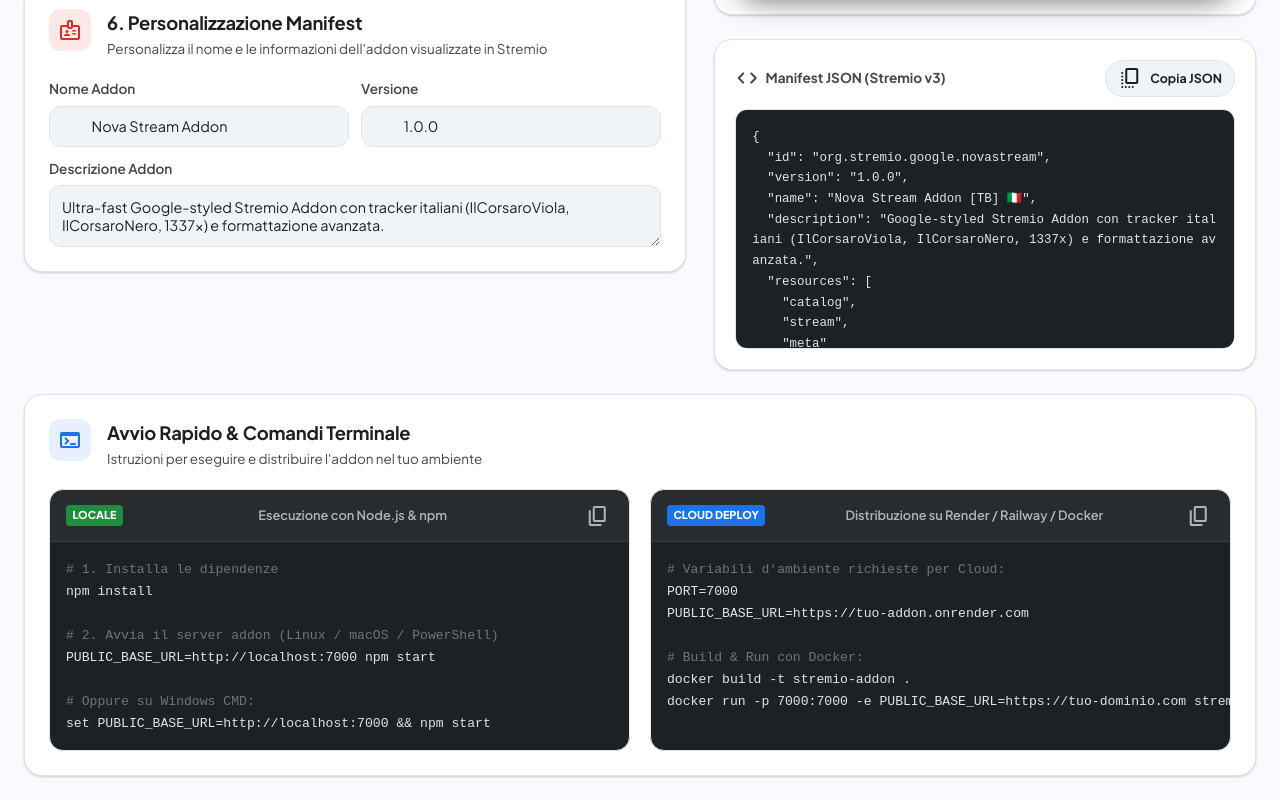
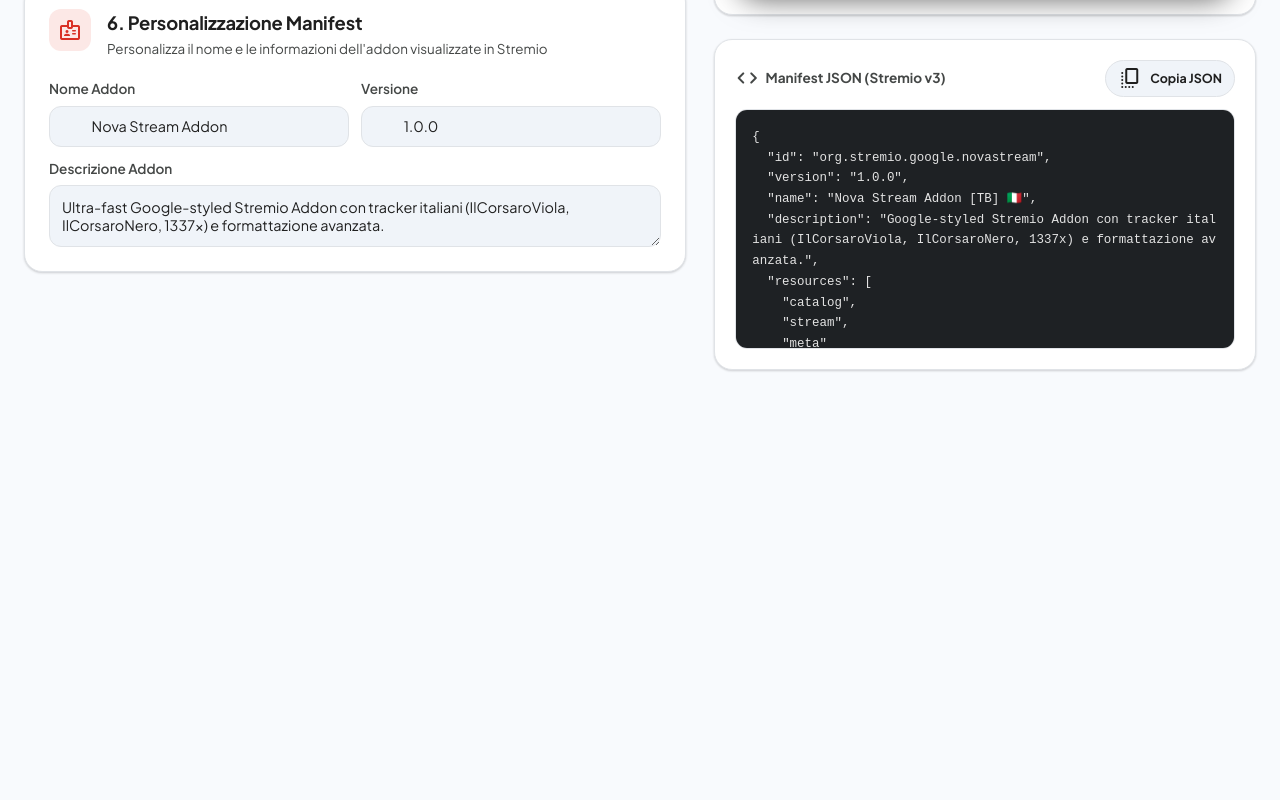
Before and after one commit to miciotto-web/nova-stream-addon, a website: page public/index.html in a window 1280 px wide. Shown: the part 2361-3161 px from the top of the page. After the commit the page ends 2755 px from the top, so only its background shows below. Drawn offline with nearby package versions, Linux system fonts and the light colour scheme; no server answers.

Commit message:
Rimossa sezione Avvio Rapido e comandi terminale

```diff
--- a/public/index.html
+++ b/public/index.html
@@ -554,60 +554,6 @@
 
     </div>
 
-    <!-- Quick Commands & Deployment Section -->
-    <section class="g-card deploy-guide-card mt-4">
-      <div class="g-card-header">
-        <div class="g-card-icon blue">
-          <span class="material-symbols-rounded">terminal</span>
-        </div>
-        <div>
-          <h3 class="g-card-title">Avvio Rapido & Comandi Terminale</h3>
-          <p class="g-card-desc">Istruzioni per eseguire e distribuire l'addon nel tuo ambiente</p>
-        </div>
-      </div>
-      <div class="g-card-body">
-        <div class="terminal-grid">
-
-          <!-- Local Start Box -->
-          <div class="terminal-box">
-            <div class="terminal-box-header">
-              <span class="terminal-tag local">LOCALE</span>
-              <span>Esecuzione con Node.js & npm</span>
-              <button class="copy-cmd-btn" data-copy="npm install&#10;PUBLIC_BASE_URL=http://localhost:7000 npm start" title="Copia comandi">
-                <span class="material-symbols-rounded">content_copy</span>
-              </button>
-            </div>
-            <pre class="terminal-code"><code><span class="comment"># 1. Installa le dipendenze</span>
-npm install
-
-<span class="comment"># 2. Avvia il server addon (Linux / macOS / PowerShell)</span>
-PUBLIC_BASE_URL=http://localhost:7000 npm start
-
-<span class="comment"># Oppure su Windows CMD:</span>
-set PUBLIC_BASE_URL=http://localhost:7000 && npm start</code></pre>
-          </div>
-
-          <!-- Cloud Deploy Box -->
-          <div class="terminal-box">
-            <div class="terminal-box-header">
-              <span class="terminal-tag cloud">CLOUD DEPLOY</span>
-              <span>Distribuzione su Render / Railway / Docker</span>
-              <button class="copy-cmd-btn" data-copy="docker build -t stremio-addon .&#10;docker run -p 7000:7000 -e PUBLIC_BASE_URL=https://tuo-dominio.com stremio-addon" title="Copia comandi">
-                <span class="material-symbols-rounded">content_copy</span>
-              </button>
-            </div>
-            <pre class="terminal-code"><code><span class="comment"># Variabili d'ambiente richieste per Cloud:</span>
-PORT=7000
-PUBLIC_BASE_URL=https://tuo-addon.onrender.com
-
-<span class="comment"># Build & Run con Docker:</span>
-docker build -t stremio-addon .
-docker run -p 7000:7000 -e PUBLIC_BASE_URL=https://tuo-dominio.com stremio-addon</code></pre>
-          </div>
-
-        </div>
-      </div>
-    </section>
 
   </main>
 
```
